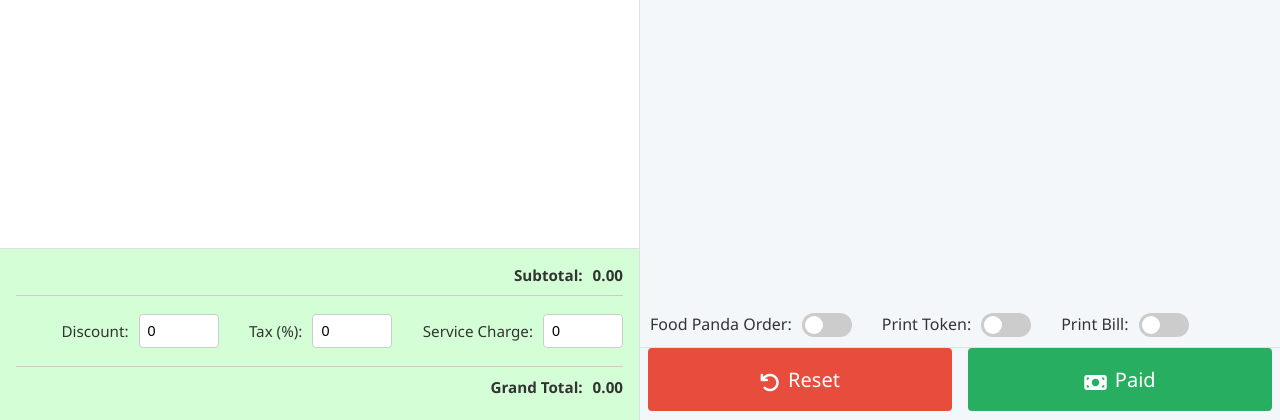
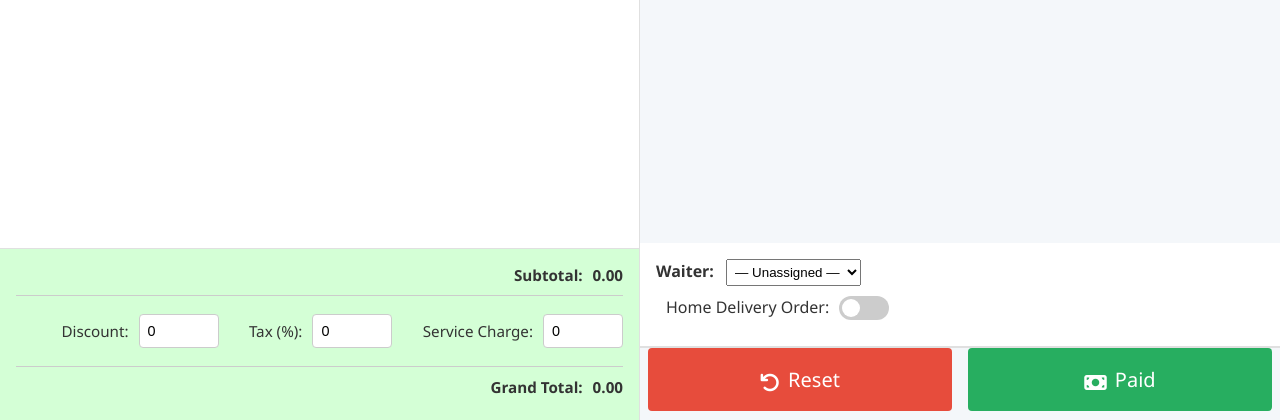
Before and after one commit to MuhammadOwais1020/restuarant_pos, a Django app: template restuarent_app/core/templates/orders/order_form.html in a window 1280 px wide. Shown: the part 380-800 px from the top of the page. Run offline with Django 5.2, Linux system fonts and the light colour scheme; the template is opened without the code that fills it, so the values that code supplies are empty.

Commit message:
new update

```diff
--- a/restuarent_app/core/models.py
+++ b/restuarent_app/core/models.py
@@ -46,7 +46,7 @@ class RawMaterialUnitConversion(models.Model):
 
 class Waiter(models.Model):
     name = models.CharField(max_length=100)
-    employee_id = models.CharField(max_length=20, unique=True)
+    employee_id = models.CharField(max_length=20, unique=True, null=True, blank=True)
     phone = models.CharField(max_length=20, blank=True, null=True)
     created_at = models.DateTimeField(auto_now_add=True)
 
@@ -156,6 +156,7 @@ class Order(models.Model):
         null=True, blank=True,
         help_text="Who took this order"
     )
+    isHomeDelivery = models.CharField(max_length=10, null=True, blank=True, default="no")
     # Order number is autogenerated on save
     number = models.CharField(max_length=20, unique=True, blank=True)
     table = models.ForeignKey(Table, on_delete=models.PROTECT,
--- a/restuarent_app/core/templates/dashboard.html
+++ b/restuarent_app/core/templates/dashboard.html
@@ -92,7 +92,10 @@
     <i class="fa fa-table fa-3x"></i>
     <h3>Tables</h3>
   </a>
-
+<a href="{% url 'waiter_list' %}" class="card">
+  <i class="fa fa-user-tie fa-3x"></i>
+  <h3>Manage Waiters</h3>
+</a>
   <!-- Reports Card -->
   <a href="{% url 'reports' %}" class="card">
     <i class="fa fa-chart-line fa-3x"></i>
--- a/restuarent_app/core/templates/orders/order_form.html
+++ b/restuarent_app/core/templates/orders/order_form.html
@@ -670,7 +670,23 @@
 
     <!-- BOTTOM 20%: Action Buttons (Reset / Create/Update / New / Paid) -->
     <div class="right-bottom-actions">
-      <div class="toggle-actions">
+      <div class="waiter-selector" style="padding:1rem; background:#fff; border-bottom:1px solid #e0e0e0;">
+      <label for="waiter-select"><strong>Waiter:</strong></label>
+      <select id="waiter-select" style="margin-left:.5rem; padding:.25rem;">
+        <option value="">— Unassigned —</option>
+      </select>
+
+      <div class="toggle-source">
+            <label class="toggle-switch-container" for="home-delivery">
+              <span>Home Delivery Order:</span>
+             <label class="switch">
+              <input type="checkbox" id="home-delivery" name="home-delivery" />
+            <span class="slider"></span>
+            </label>
+            </label>
+      </div>
+      </div>
+      <div class="toggle-actions" style="display:none">
       <div class="toggle-source">
             <label class="toggle-switch-container" for="food-panda-source">
               <span>Food Panda Order:</span>
@@ -725,9 +741,13 @@
 <script id="existing-items-data" type="application/json">
   {{ existing_items_json|default:"[]"|safe }}
 </script>
+<script id="waiters-data" type="application/json">
+  {{ waiters_json|safe }}
+</script>
 
 <script>
   const foodPandaCheckbox = document.getElementById("food-panda-source");
+  const homeDelivery = document.getElementById("home-delivery");
   // ====== CSRF token helper ======
   function getCookie(name) {
     let cookieValue = null;
@@ -982,6 +1002,22 @@ function formatPrice(price) {
     let selectedItems = JSON.parse(
       document.getElementById('existing-items-data').textContent
     );
+
+// ── Waiters dropdown ───────────────────────
+const allWaiters = JSON.parse(
+  document.getElementById('waiters-data').textContent
+);
+const waiterSelect = document.getElementById('waiter-select');
+allWaiters.forEach(w => {
+  const opt = document.createElement('option');
+  opt.value = w.id;
+  opt.text  = w.name;
+  waiterSelect.add(opt);
+});
+// If we’re editing an order, pre‑select its waiter:
+{% if order and order.waiter_id %}
+  waiterSelect.value = "{{ order.waiter_id }}";
+{% endif %}
 
 
     // Helper: format a number to two decimals
@@ -1485,6 +1521,9 @@ function formatPrice(price) {
   // ─ Include table_id in every save/paid payload ─
   function buildPayload(action) {
     const source = foodPandaCheckbox.checked ? "food_panda" : "walk_in";
+    const isHomeDelivery= homeDelivery.checked ? "yes" : "no";
+    console.log("IS HOME DELIVERY: "+ isHomeDelivery);
+    console.log("IS Food Panda: "+ source);
     const base = {
       discount: parseFloat(document.getElementById('discount').value)||0,
       tax_percentage: parseFloat(document.getElementById('tax-perc').value)||0,
@@ -1497,17 +1536,17 @@ function formatPrice(price) {
         unit_price: it.unit_price
       })),
       action: action,
-      source: source
     };
+    base.source = source;
     base.table_id = selectedTableId;
+    base.waiter_id = waiterSelect.value || null;
+    base.isHomeDelivery = isHomeDelivery;
     return base;
   }
-
-  // then replace your fetch() calls in Create/Update/Paid to use:
-  //   const payload = buildPayload('create'|'update'|'paid');
-  //   body: JSON.stringify(payload);
-
 
     });
 </script>
+
+
+
 {% endblock %}
--- a/restuarent_app/core/urls.py
+++ b/restuarent_app/core/urls.py
@@ -164,7 +164,7 @@ from .views import (
     # … your other imports …
 )
 
-urlpatterns = [
+urlpatterns += [
     # … your existing patterns …
 
     # Waiters
```
Also changed, not shown: restuarent_app/core/views.py (+26 -9 lines), restuarent_app/core/migrations/0009_waiter_order_waiter.py (added), restuarent_app/core/migrations/0010_order_ishomedelivery_alter_waiter_employee_id.py (added), restuarent_app/db.sqlite3.
